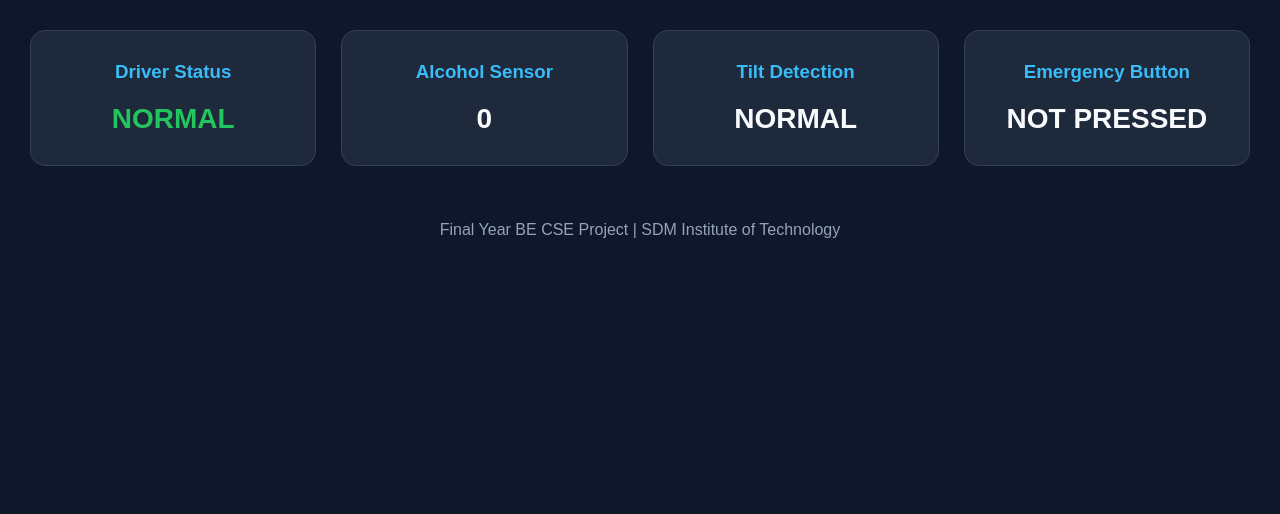
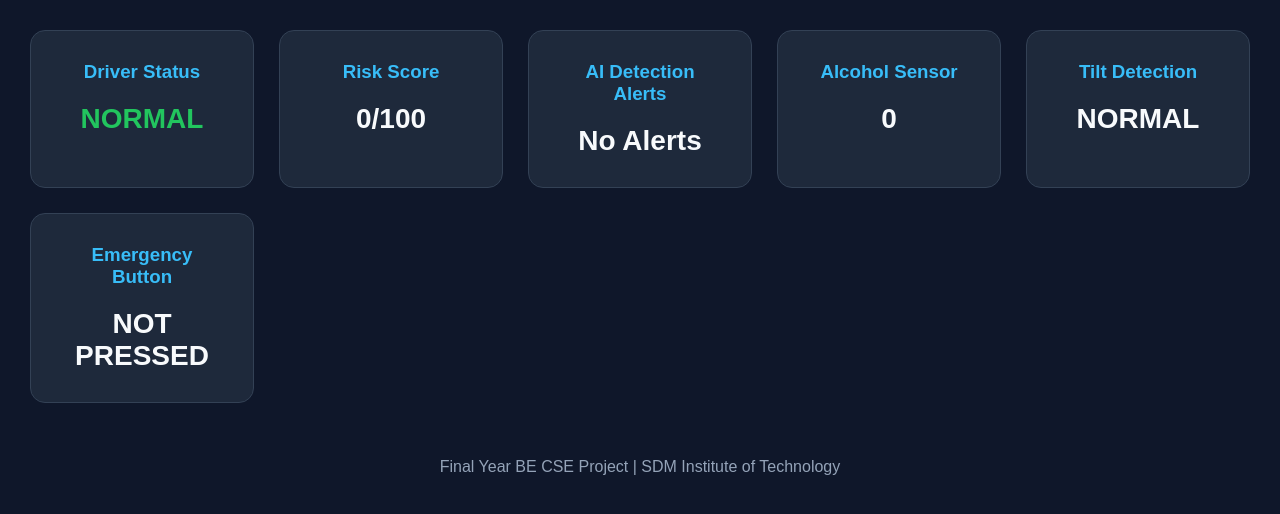
Before and after one commit to varunkumar212005/driver-drowsiness-detection-system, a Flask app: page / in a window 1280 px wide. Shown: the part 117-631 px from the top of the page. Run offline with Flask 3, Linux system fonts and the light colour scheme; data that the repository does not hold is empty.

Commit message:
Add risk score and AI detection alerts sections

```diff
--- a/dashboard/templates/index.html
+++ b/dashboard/templates/index.html
@@ -3,7 +3,6 @@
 <head>
     <meta charset="UTF-8">
     <meta name="viewport" content="width=device-width, initial-scale=1.0">
-
     <title>Driver Monitoring System</title>
 
     <link rel="stylesheet" href="{{ url_for('static', filename='css/style.css') }}">
@@ -21,6 +20,16 @@
         <div class="card">
             <h3>Driver Status</h3>
             <p class="value normal" id="status">NORMAL</p>
+        </div>
+
+        <div class="card">
+            <h3>Risk Score</h3>
+            <p class="value" id="risk">0/100</p>
+        </div>
+
+        <div class="card">
+            <h3>AI Detection Alerts</h3>
+            <p class="value" id="alerts">No Alerts</p>
         </div>
 
         <div class="card">
```
